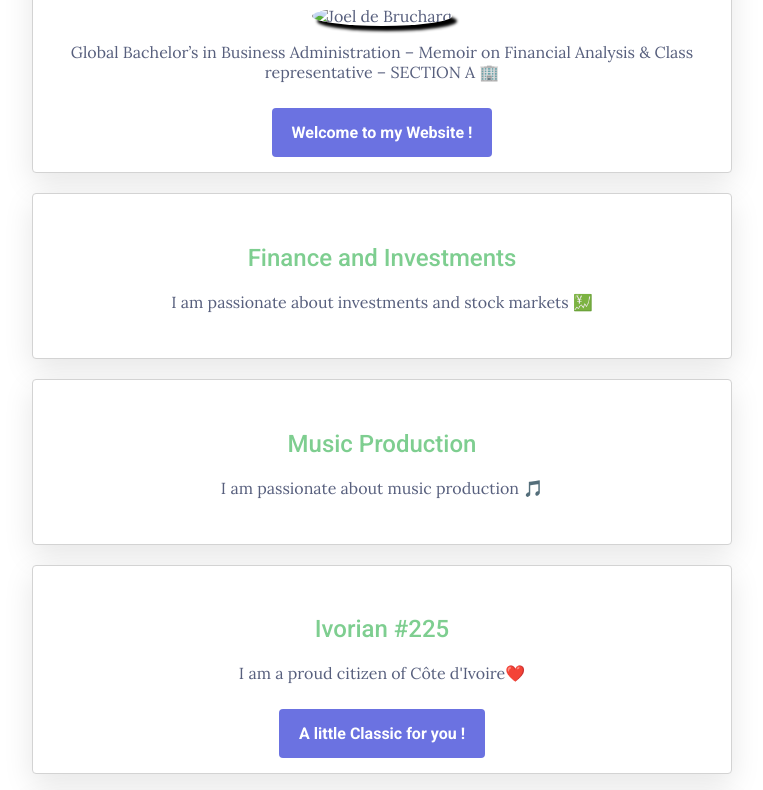
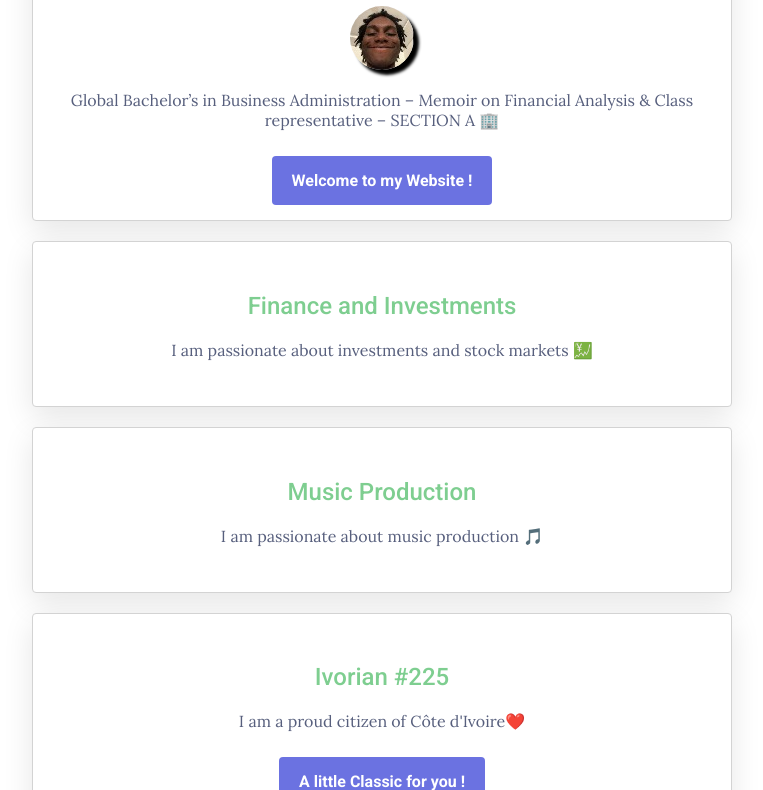
Before and after one commit to joel-debruchard/my-profile, a plain HTML site: page index.html in a window 1280 px wide. Shown: the part 226-1016 px from the top of the page, without its empty margins (258-1021 px from the left). Drawn offline with Linux system fonts and the light colour scheme.

Commit message:
Update index.html

```diff
--- a/index.html
+++ b/index.html
@@ -17,7 +17,7 @@
 
   			<div class="card-white" id="introduction">
 		  		<h1>Hello, I'm Joel 😎</h1>
-		  	 <img src="images/cropped.jpg" alt="Joel de Bruchard" class="img-circle shadowed">
+		  	 <img src="cropped.jpg" alt="Joel de Bruchard" class="img-circle shadowed">
 		  	 <p>
 		  	 	 Global Bachelor’s in Business Administration – Memoir on Financial Analysis &
 		  	 	 Class representative – SECTION A 🏢
```
